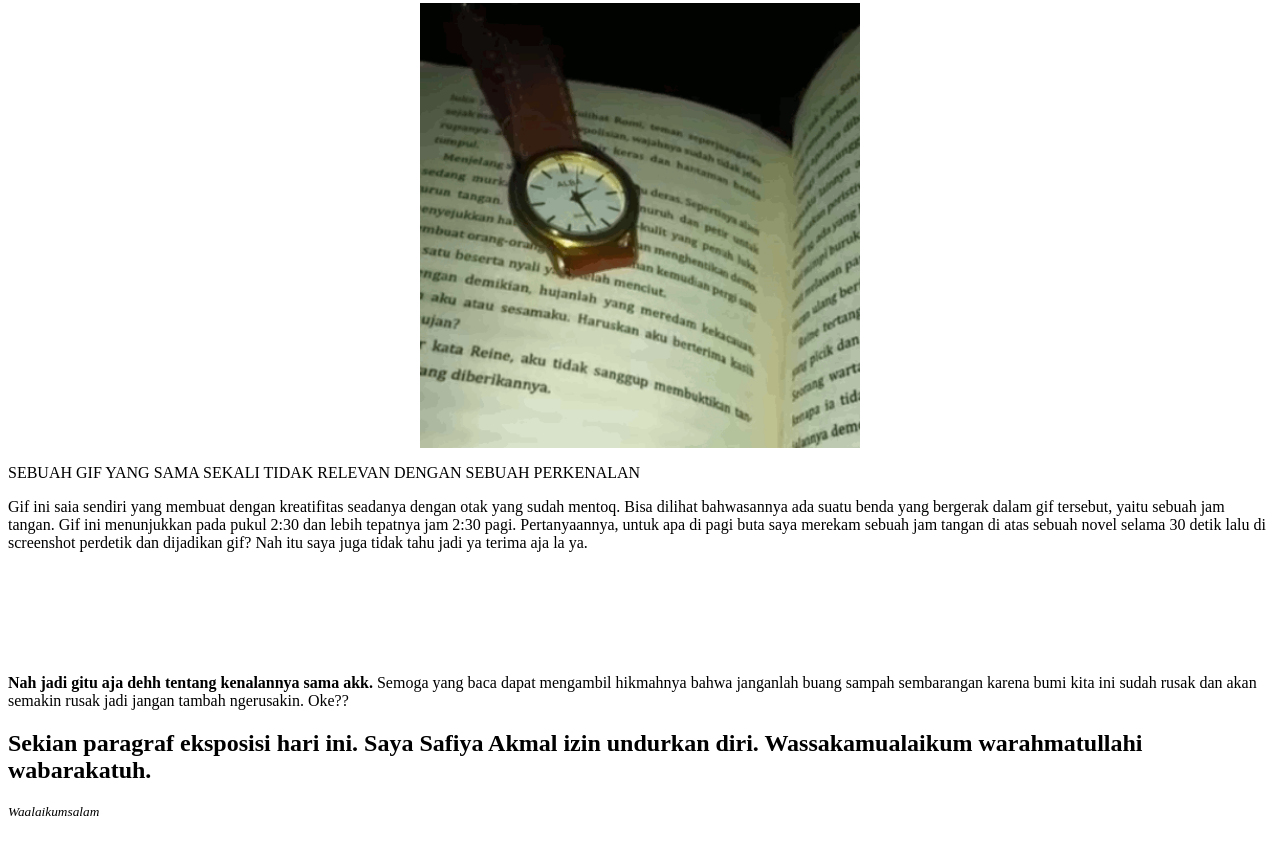
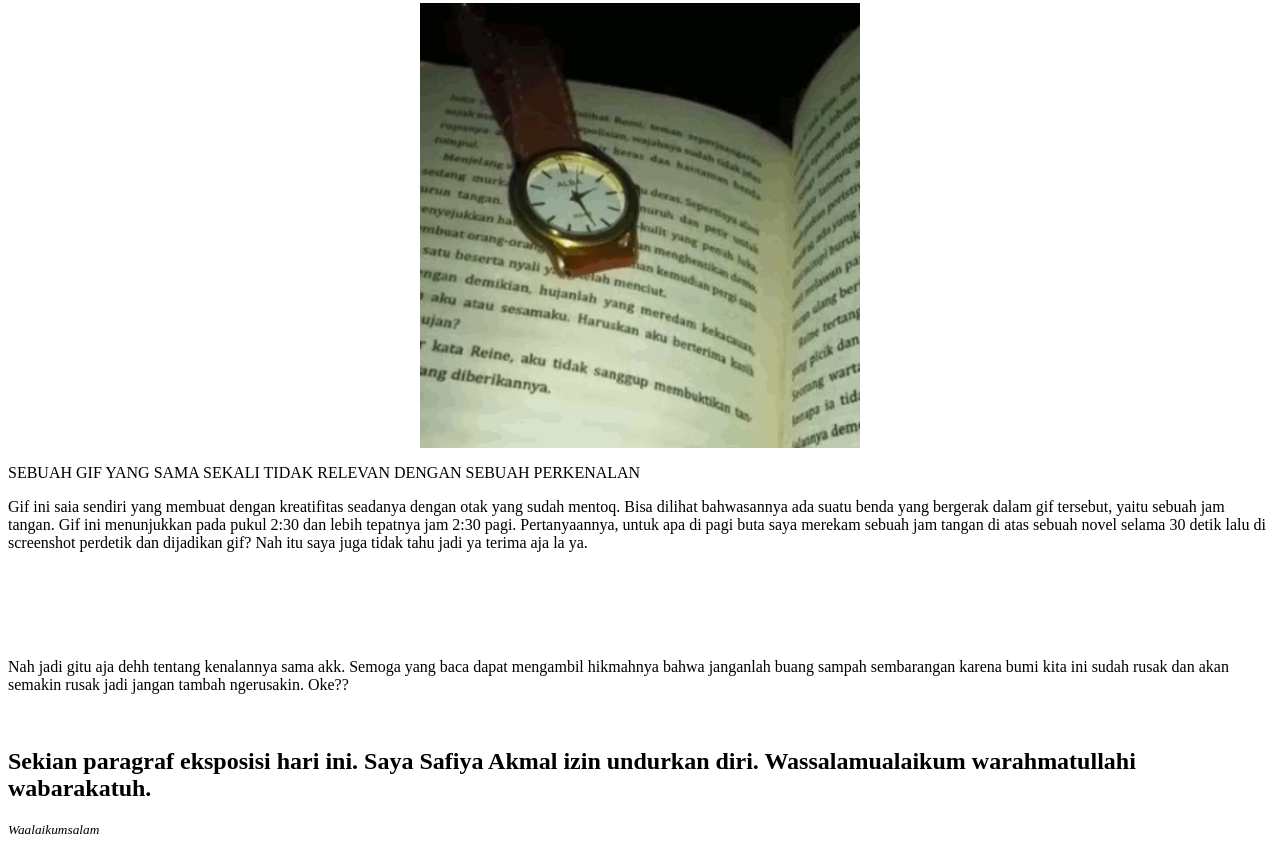
Before and after one commit to SafiyaAkmal/SafiyaAkmal.github.io, a plain HTML site: page index.html in a window 1280 px wide. Shown: the part 2007-2853 px from the top of the page. Drawn offline with Linux system fonts and the light colour scheme.

Commit message:
Update index.html

```diff
--- a/index.html
+++ b/index.html
@@ -38,7 +38,7 @@
 <p>SEBUAH GIF YANG SAMA SEKALI TIDAK RELEVAN DENGAN SEBUAH PERKENALAN</p>
 <p>	Gif ini saia sendiri yang membuat dengan kreatifitas seadanya dengan otak yang sudah mentoq. Bisa dilihat bahwasannya ada suatu benda yang bergerak dalam gif tersebut, yaitu sebuah jam tangan. Gif ini menunjukkan pada pukul 2:30 dan lebih tepatnya jam 2:30 pagi. Pertanyaannya, untuk apa di pagi buta saya merekam sebuah jam tangan di atas sebuah novel selama 30 detik lalu di screenshot perdetik dan dijadikan gif? Nah itu saya juga tidak tahu jadi ya terima aja la ya.</p>
 <br><br><br><br><br>
-<p><strong>	Nah jadi gitu aja dehh tentang kenalannya sama akk.</strong> Semoga yang baca dapat mengambil hikmahnya bahwa janganlah buang sampah sembarangan karena bumi kita ini sudah rusak dan akan semakin rusak jadi jangan tambah ngerusakin. Oke??</p>
-<h2>Sekian paragraf eksposisi hari ini. Saya Safiya Akmal izin undurkan diri. Wassakamualaikum warahmatullahi wabarakatuh. </h2><small><em>Waalaikumsalam</em></small>
+<p<strong>	Nah jadi gitu aja dehh tentang kenalannya sama akk.</strong> Semoga yang baca dapat mengambil hikmahnya bahwa janganlah buang sampah sembarangan karena bumi kita ini sudah rusak dan akan semakin rusak jadi jangan tambah ngerusakin. Oke??</p>
+<br><h2>Sekian paragraf eksposisi hari ini. Saya Safiya Akmal izin undurkan diri. Wassalamualaikum warahmatullahi wabarakatuh. </h2><small><em>Waalaikumsalam</em></small>
 </body>
 </html>
```
